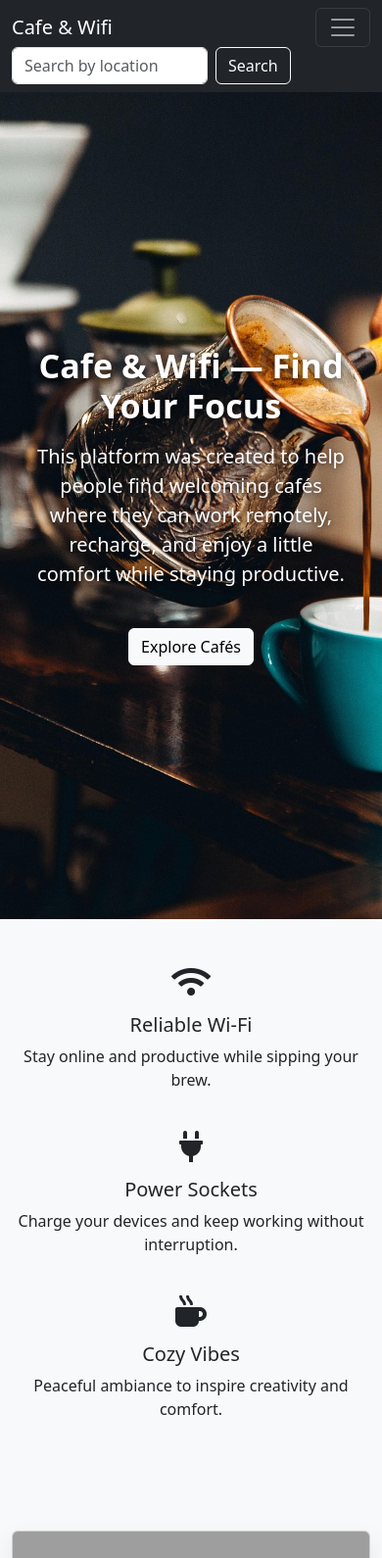
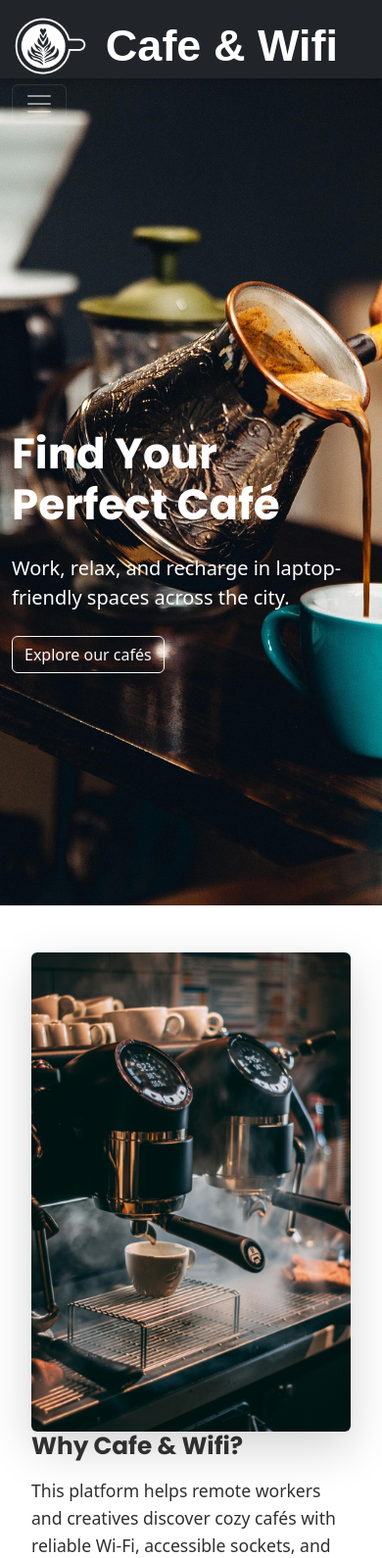
Before and after one commit to annaborkowska28/Laptop-Friendly-Cafe-and-Wifi-, a Flask app: page / in a window 390 px wide. Shown: the top 1590 px of the page at 98% size. Run offline with Flask 3, Linux system fonts and the light colour scheme; some libraries are stand-ins or nearby versions; grey boxes are pictures that could not be loaded.

Commit message:
Improve hero section layout: overlay, typography, responsiveness

```diff
--- a/main.py
+++ b/main.py
@@ -49,15 +49,16 @@ def home():
     for i, cafe in enumerate(all_cafes):
         cafe.ranking = len(all_cafes) - i
 
-    grouped_cafes = [all_cafes[i:i+3] for i in range(0, len(all_cafes), 3)]
-    return render_template("index.html", all_cafes=grouped_cafes)
+    return render_template("index.html", all_cafes=all_cafes)
+
+
 
 @app.route('/search')
 def search():
     location = request.args.get('location', '').strip().lower()
     if not location:
         return redirect(url_for('home'))
-    cafes = Cafe.query.filter(Cafe.location.ilike(f'%{location}%')).all()
+    cafes = Cafe.query.filter(Cafe.location.ilike(f'%{location}%'))
     return render_template('search.html', cafes=cafes, location=location)
 
 
--- a/static/style.css
+++ b/static/style.css
@@ -1,10 +1,199 @@
+:root {
+  --coffee-dark: #6c4634;
+  --coffee-light: #fef7e5;
+  --coffee-accent: #a97454;
+  --coffee-hover: #8c5a3a;
+  --coffee-gold: #dcb083;
+  --text-dark: #2f2f2f;
+}
+
+/* === GLOBAL === */
+body {
+  background-color: #fffaf5;
+  font-family: 'Nunito', sans-serif;
+  color: var(--text-dark);
+}
+
+h1, h2, h3, h4 {
+  font-family: 'Poppins', sans-serif;
+  color: var(--coffee-dark);
+}
+
+#cafes h2 {
+  color: var(--text-dark);
+  }
+
+
+
+/* === NAVBAR === */
+.navbar {
+  background-color: #1c1c1c;
+  height: 80px;
+  padding: 0 40px;
+  display: flex;
+  align-items: center;
+  box-shadow: 0 2px 8px rgba(0, 0, 0, 0.2);
+  z-index: 10;
+}
+
+.logo-contained,
+.logo-inline {
+  height: 80px;
+  width: auto;
+  object-fit: contain;
+  margin-right: 12px;
+  filter: brightness(0) invert(1);
+}
+
+.site-title {
+  font-size: 45px;
+  font-weight: 600;
+  font-family: 'Montserrat', sans-serif;
+  color: white;
+}
+
+.navbar-nav {
+  display: flex;
+  align-items: center;
+}
+
+.nav-link {
+  font-size: 1.1rem;
+  font-weight: 500;
+  color: white;
+  margin-left: 1.5rem;
+  transition: color 0.3s ease;
+}
+
+.nav-link:hover {
+  color: #f4d35e;
+}
+
+.form-control {
+  border-radius: 8px;
+  background-color: #2c2c2c;
+  color: white;
+  border: 1px solid #444;
+}
+
+.form-control::placeholder {
+  color: #bbb;
+}
+
+.btn-outline-light {
+  border-radius: 8px;
+  font-weight: 500;
+  border-color: #fff;
+}
+
+.logo-inline {
+  max-height: 60px;
+  width: auto;
+}
+
+.navbar-nav {
+  gap: 1rem;
+}
+
+@media (max-width: 991.98px) {
+  .navbar-collapse {
+    flex-direction: column;
+    align-items: stretch;
+  }
+
+  .navbar .form-control {
+    margin-top: 0.5rem;
+  }
+}
+
+
+
+/* === HERO === */
+.hero-banner {
+  background-image: url("/static/cafe.jpg");
+  background-size: cover;
+  background-position: center;
+  height: 100vh;
+  position: relative;
+  display: flex;
+  align-items: center;
+  padding-top: 120px;
+}
+
+.hero-overlay {
+  position: absolute;
+  inset: 0;
+  background: rgba(0, 0, 0, 0.5);
+  z-index: 1;
+}
+
+.hero-content {
+  position: relative;
+  z-index: 2;
+  width: 100%;
+}
+
+.hero-content .container {
+  max-width: 960px;
+  padding-left: 2rem;
+  padding-right: 2rem;
+}
+
+.hero-content h1 {
+  font-size: 4rem;
+  color: white;
+  text-align: left;
+  text-shadow: 0 2px 6px rgba(0, 0, 0, 0.6);
+  margin-bottom: 1rem;
+}
+
+.hero-content p {
+  font-size: 1.25rem;
+  color: white;
+  text-align: left;
+  text-shadow: 0 1px 4px rgba(0, 0, 0, 0.4);
+  margin-bottom: 2rem;
+}
+
+.btn-coffee {
+  background-color: var(--coffee-accent);
+  color: white;
+  border: none;
+  padding: 12px 24px;
+  font-weight: 600;
+  border-radius: 8px;
+  transition: background-color 0.3s ease;
+  text-align: left;
+}
+
+.btn-coffee:hover {
+  background-color: var(--coffee-hover);
+}
+
+/* === SEARCH SECTION === */
+.search-section {
+  background-color: #fffaf0;
+  border-radius: 10px;
+  padding: 40px 30px;
+  box-shadow: 0 0 12px rgba(0, 0, 0, 0.05);
+}
+
+.search-section h2 {
+  font-family: 'Merriweather', serif;
+  font-weight: 600;
+  font-size: 2rem;
+  margin-bottom: 30px;
+  color: var(--coffee-dark);
+}
+
+/* === CAFE CARDS === */
 .cafe-card {
   background-color: var(--coffee-light);
   border-radius: 16px;
   box-shadow: 0 8px 24px rgba(0, 0, 0, 0.08);
-  transition: transform 0.3s ease, box-shadow 0.3s ease;
   display: flex;
   flex-direction: column;
+  transition: transform 0.3s ease, box-shadow 0.3s ease;
 }
 
 .cafe-card:hover {
@@ -30,154 +219,24 @@
 }
 
 
-/* === HERO SECTION === */
-.hero-banner {
-  height: 100vh;
-  background-image: url("/static/cafe.jpg");
-  background-size: cover;
-  background-position: center;
-  position: relative;
-  padding: 60px 20px;
-}
 
-
-
-
-.hero-banner h1,
-.hero-banner p {
-  text-shadow: 0 2px 6px rgba(0, 0, 0, 0.6);
-}
-
-
-.search-section {
-  background-color: #fffaf0;  /* bardzo delikatny odcień beżu */
-  border-radius: 10px;
-  padding: 40px 30px;
-  box-shadow: 0 0 12px rgba(0,0,0,0.05);
-}
-
-
-.search-section h2 {
-  font-family: 'Merriweather', serif;
-  font-weight: 600;
-  font-size: 2rem;
-  margin-bottom: 30px;
-  color: #6c4634;
-}
-
-
-
-
-.badge-ranking {
-  background-color: var(--coffee-gold);
-  color: var(--coffee-dark);
-  font-weight: bold;
-  border-radius: 5px;
-  padding: 6px 10px;
-  font-size: 0.85rem;
-  display: inline-block;
-  margin-bottom: 10px;
-}
-
-.btn-primary {
-  background-color: var(--coffee-accent);
-  border: none;
-  padding: 12px 24px;
-  font-weight: 600;
-  border-radius: 8px;
-  transition: background-color 0.3s ease;
-}
-
-.btn-primary:hover {
-  background-color: var(--coffee-hover);
-}
-
-.btn-outline-primary {
-  border: 2px solid var(--coffee-accent);
-  color: var(--coffee-accent);
-}
-
-.btn-outline-primary:hover {
-  background-color: var(--coffee-accent);
-  color: white;
-}
-
-
-.about-section {
-  background-color: #fff6ea;
-  border-radius: 12px;
-  padding: 60px 30px;
-  margin-top: 40px;
-  box-shadow: 0 4px 16px rgba(0,0,0,0.05);
-}
-
-.about-section h2 {
-  font-family: 'Playfair Display', serif;
-  color: var(--coffee-dark);
-}
-
-.about-section p {
-  max-width: 720px;
-  margin: 0 auto 30px;
-  font-size: 1.1rem;
+/* === FEATURES SECTION === */
+.features {
+  background: linear-gradient(to right, #fff9f0, #f2eae2);
   color: var(--text-dark);
 }
 
-
-
-.bg-panel {
-  background-color: #fdf1df;
-  border-radius: 16px;
-  box-shadow: 0 8px 24px rgba(0,0,0,0.05);
+/* ==== ABOUT PANEL === */
+.about-panel {
+  color: var(--text-dark);
+  padding: 60px 20px;
+  line-height: 1.6;
 }
 
-.feature-box {
-  background-color: #fffdf2;
-  border-radius: 12px;
-  padding: 30px;
-  transition: transform 0.3s ease;
+.about-panel .lead {
+  font-size: 1.1rem;
 }
 
-.feature-box:hover {
-  transform: translateY(-5px);
+.about-panel img {
+  transition: transform 0.5s ease;
 }
-
-/* Animations */
-.animate-fade {
-  opacity: 0;
-  transform: translateY(20px);
-  animation: fadeInUp 0.6s ease forwards;
-}
-.animate-pop {
-  animation: popUp 0.5s ease forwards;
-}
-.animate-zoom {
-  animation: zoomIn 0.5s ease forwards;
-}
-
-@keyframes fadeInUp {
-  to {
-    opacity: 1;
-    transform: translateY(0);
-  }
-}
-@keyframes popUp {
-  from {
-    transform: scale(0.9);
-    opacity: 0;
-  }
-  to {
-    transform: scale(1);
-    opacity: 1;
-  }
-}
-@keyframes zoomIn {
-  from {
-    transform: scale(0.85);
-    opacity: 0;
-  }
-  to {
-    transform: scale(1);
-    opacity: 1;
-  }
-}
--- a/templates/base.html
+++ b/templates/base.html
@@ -29,14 +29,16 @@
     />
 
     {% endblock %}
-    {%include 'navbar.html'%}
+
 
     <title>{% block title %}{% endblock %}</title>
     <link rel="icon" type="image/png" href="{{ url_for('static', filename='wifi.png') }}">
   </head>
   <body>
+      {%include 'navbar.html'%}
     {% block content %}{% endblock %}
-    {% block scripts %}{% endblock %}
+    {% block scripts %}
+      <script src="https://cdn.jsdelivr.net/npm/bootstrap@5.3.0/dist/js/bootstrap.bundle.min.js"></script>{% endblock %}
 
   </body>
 </html>
--- a/templates/index.html
+++ b/templates/index.html
@@ -1,69 +1,96 @@
 {% extends 'base.html' %}
 
-{% block title %}Cafe & Wifi{% endblock %}
+{% block title %}Cafe & Wifi — Find Your Focus{% endblock %}
 
 {% block content %}
-<!--HERO -->
-<section class="hero-banner d-flex align-items-center">
-  <div class="container text-center text-white">
-    <h1 class="display-4 fw-bold">Cafe & Wifi — Find Your Focus</h1>
-    <p class="lead mt-3">
-      This platform was created to help people find welcoming cafés where they can work remotely, recharge, and enjoy a little comfort while staying productive.
-    </p>
-    <a href="#cafes" class="btn btn-light mt-4">Explore Cafés</a>
-  </div>
-</section>
 
-<!--FEATURES -->
-<section class="features py-5 bg-light">
+<!-- HERO -->
+
+<section class="hero-banner text-start">
   <div class="container">
-    <div class="row text-center g-4">
-      <div class="col-md-4">
-        <i class="fas fa-wifi fa-2x mb-3 text-coffee"></i>
-        <h5>Reliable Wi-Fi</h5>
-        <p>Stay online and productive while sipping your brew.</p>
-      </div>
-      <div class="col-md-4">
-        <i class="fas fa-plug fa-2x mb-3 text-coffee"></i>
-        <h5>Power Sockets</h5>
-        <p>Charge your devices and keep working without interruption.</p>
-      </div>
-      <div class="col-md-4">
-        <i class="fas fa-mug-hot fa-2x mb-3 text-coffee"></i>
-        <h5>Cozy Vibes</h5>
-        <p>Peaceful ambiance to inspire creativity and comfort.</p>
+    <div class="row align-items-center">
+      <div class="col-lg-6 text-start text-white">
+        <h1 class="display-1 fw-bold mb-4">Find Your Perfect Café</h1>
+        <p class="lead mb-4">Work, relax, and recharge in laptop-friendly spaces across the city.</p>
+        <a class="btn btn-outline-light" href="#cafes">Explore our cafés</a>
       </div>
     </div>
   </div>
 </section>
 
-<!--  CAFE LISTINGS -->
+
+<!-- ABOUT PANEL -->
+<section id="about" class="about-panel py-5 bg-panel">
+  <div class="container">
+    <div class="row gx-5 align-items-center">
+      <div class="col-lg-6">
+        <img src="/static/cafe_esp.jpg" alt="Cafe" class="img-fluid rounded shadow-lg animate-zoom">
+      </div>
+      <div class="col-lg-6">
+        <h2 class="fw-bold mb-3">Why Cafe & Wifi?</h2>
+        <p class="lead mb-4">
+          This platform helps remote workers and creatives discover cozy cafés with reliable Wi-Fi, accessible sockets, and warm ambiance — because productivity should feel good.
+        </p>
+        <a href="/about" class="btn btn-outline-dark">Learn More</a>
+      </div>
+    </div>
+  </div>
+</section>
+
+<!-- FEATURE CARDS -->
+<section class="features py-5 bg-light text-center">
+  <div class="container">
+    <h2 class="fw-bold mb-5">What Matters Most</h2>
+    <div class="row g-4">
+      <div class="col-md-4">
+        <div class="feature-box p-4 shadow-sm rounded animate-pop">
+          <i class="fas fa-wifi fa-2x mb-3 text-coffee"></i>
+          <h5>Reliable Wi-Fi</h5>
+          <p>Stay connected and productive while sipping your brew.</p>
+        </div>
+      </div>
+      <div class="col-md-4">
+        <div class="feature-box p-4 shadow-sm rounded animate-pop">
+          <i class="fas fa-plug fa-2x mb-3 text-coffee"></i>
+          <h5>Power Sockets</h5>
+          <p>Charge your creativity — and your laptop — with ease.</p>
+        </div>
+      </div>
+      <div class="col-md-4">
+        <div class="feature-box p-4 shadow-sm rounded animate-pop">
+          <i class="fas fa-mug-hot fa-2x mb-3 text-coffee"></i>
+          <h5>Cozy Vibes</h5>
+          <p>Recharge in a space that feels just like home.</p>
+        </div>
+      </div>
+    </div>
+  </div>
+</section>
+
+<!-- CAFÉ LISTINGS -->
 <section id="cafes" class="py-5 bg-light">
   <div class="container">
+    <h2 class="text-center fw-bold mb-5">Find Your Spot</h2>
     <div class="row gy-4">
-      {% for row in all_cafes %}
-        {% for cafe in row %}
-        <div class="col-md-6 col-lg-4 d-flex">
+      {% for cafe in all_cafes %}
+        <div class="col-md-6 col-lg-4 d-flex animate-fade">
           <div class="card cafe-card w-100">
-            <img src="{{ cafe.img_url }}" class="card-img-top card-img-fixed" alt="Interior of {{ cafe.name }}">
+            <img src="{{ cafe.img_url }}" class="card-img-top card-img-fixed" alt="{{ cafe.name }}">
             <div class="card-body d-flex flex-column">
+
               <h5 class="card-title">{{ cafe.name }}</h5>
               <h6 class="text-muted">{{ cafe.location }}</h6>
               <a href="{{ cafe.map_url }}" target="_blank" class="card-link mb-2">View on Google Maps</a>
-              <p class="card-text mb-2">
-                ☕ {{ cafe.coffee_price }}<br> 💺 {{ cafe.seats }}
-              </p>
-              <p class="card-text">
+              <p class="card-text mb-2">☕ {{ cafe.coffee_price }}<br> 💺 {{ cafe.seats }}</p>
+              <p class="card-text mt-auto">
                 {% if cafe.has_wifi %}<i class="fas fa-wifi me-2" title="Wi-Fi"></i>{% endif %}
                 {% if cafe.has_sockets %}<i class="fas fa-plug me-2" title="Sockets"></i>{% endif %}
                 {% if cafe.has_toilet %}<i class="fas fa-toilet me-2" title="Toilet"></i>{% endif %}
                 {% if cafe.can_take_calls %}<i class="fas fa-phone me-2" title="Calls"></i>{% endif %}
               </p>
-
             </div>
           </div>
         </div>
-        {% endfor %}
       {% endfor %}
     </div>
   </div>
@@ -71,6 +98,7 @@
 
 <!-- BACK TO TOP -->
 <div class="text-center mt-5 mb-5">
-  <a href="#" class="btn btn-primary"><i class="fas fa-arrow-up"></i> Back to top</a>
+  <a href="#" class="btn btn-outline-dark"><i class="fas fa-arrow-up"></i> Back to top</a>
 </div>
+
 {% endblock %}
--- a/templates/navbar.html
+++ b/templates/navbar.html
@@ -1,6 +1,9 @@
 <nav class="navbar navbar-expand-lg navbar-dark bg-dark">
-  <div class="container-fluid">
-    <a class="navbar-brand" href="{{ url_for('home') }}">Cafe & Wifi</a>
+  <div class="container-fluid"> <!-- używamy container-fluid dla pełnej szerokości -->
+    <a class="navbar-brand d-flex align-items-center" href="/">
+      <img src="{{ url_for('static', filename='logo_cafe.png') }}" alt="Logo" class="logo-inline">
+      <span class="site-title ms-2 text-white">Cafe & Wifi</span>
+    </a>
 
     <button class="navbar-toggler" type="button" data-bs-toggle="collapse"
             data-bs-target="#navbarNav" aria-controls="navbarNav"
@@ -8,15 +11,18 @@
       <span class="navbar-toggler-icon"></span>
     </button>
 
-
-
-      <form class="d-flex me-4" action="{{ url_for('search') }}" method="GET">
-        <input class="form-control me-2" type="search" name="location"
-               placeholder="Search by location" aria-label="Search"
-               style="max-width: 200px;">
-        <button class="btn btn-outline-light" type="submit">Search</button>
-      </form>
-
-
-</div>
+    <div class="collapse navbar-collapse" id="navbarNav">
+      <div class="ms-auto d-flex align-items-center flex-wrap"> <!-- wyrównanie nawigacji do prawej -->
+        <ul class="navbar-nav me-3">
+          <li class="nav-item"><a class="nav-link text-white fs-5 nav-link-tight" href="#about">About</a></li>
+          <li class="nav-item"><a class="nav-link text-white fs-5 nav-link-tight" href="#cafes">Cafés</a></li>
+          <li class="nav-item"><a class="nav-link text-white fs-5 nav-link-tight" href="/contact">Contact</a></li>
+        </ul>
+        <form class="d-flex" method="GET" action="/search">
+          <input class="form-control me-2" type="search" name="location" placeholder="Search cafés…" aria-label="Search">
+          <button class="btn btn-outline-light" type="submit">Search</button>
+        </form>
+      </div>
+    </div>
+  </div>
 </nav>
```
